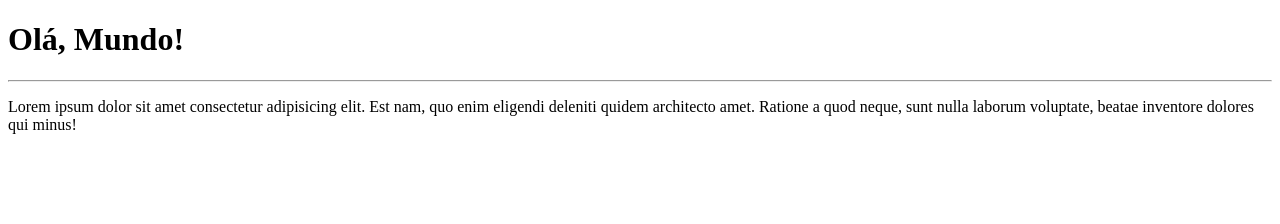
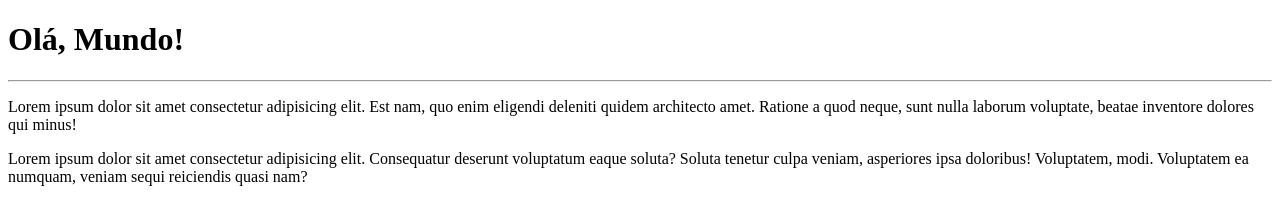
Before and after one commit to FelipeAlvesPereira/Ola-Mundo, a plain HTML site: page site-exemplo/index.html in a window 1280 px wide. Drawn offline with Linux system fonts and the light colour scheme.

Commit message:
adicionei um parágrafo

```diff
--- a/site-exemplo/index.html
+++ b/site-exemplo/index.html
@@ -10,5 +10,6 @@
     <h1>Olá, Mundo!</h1>
     <hr>
     <p>Lorem ipsum dolor sit amet consectetur adipisicing elit. Est nam, quo enim eligendi deleniti quidem architecto amet. Ratione a quod neque, sunt nulla laborum voluptate, beatae inventore dolores qui minus!</p>
+    <p>Lorem ipsum dolor sit amet consectetur adipisicing elit. Consequatur deserunt voluptatum eaque soluta? Soluta tenetur culpa veniam, asperiores ipsa doloribus! Voluptatem, modi. Voluptatem ea numquam, veniam sequi reiciendis quasi nam?</p>
 </body>
 </html>
```
